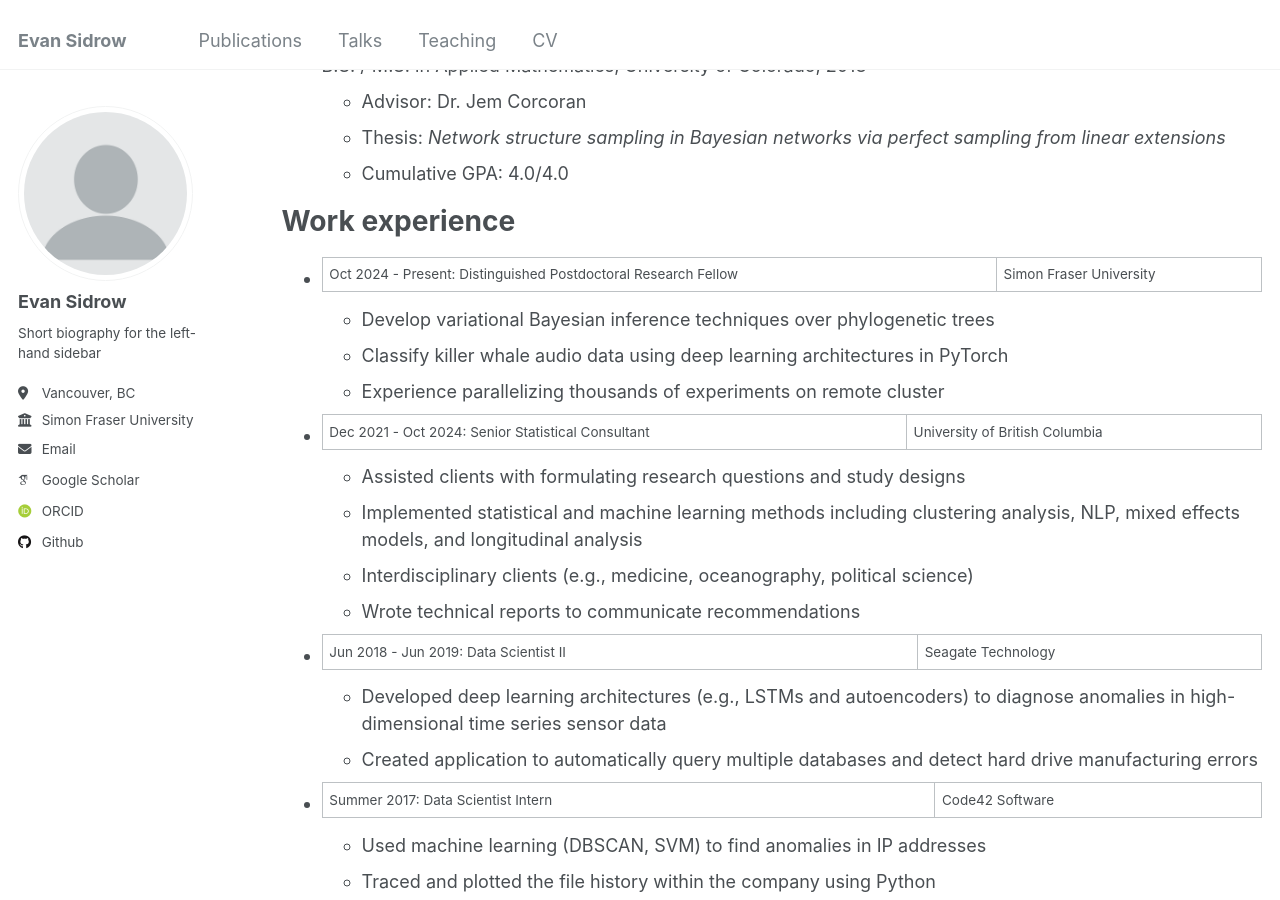
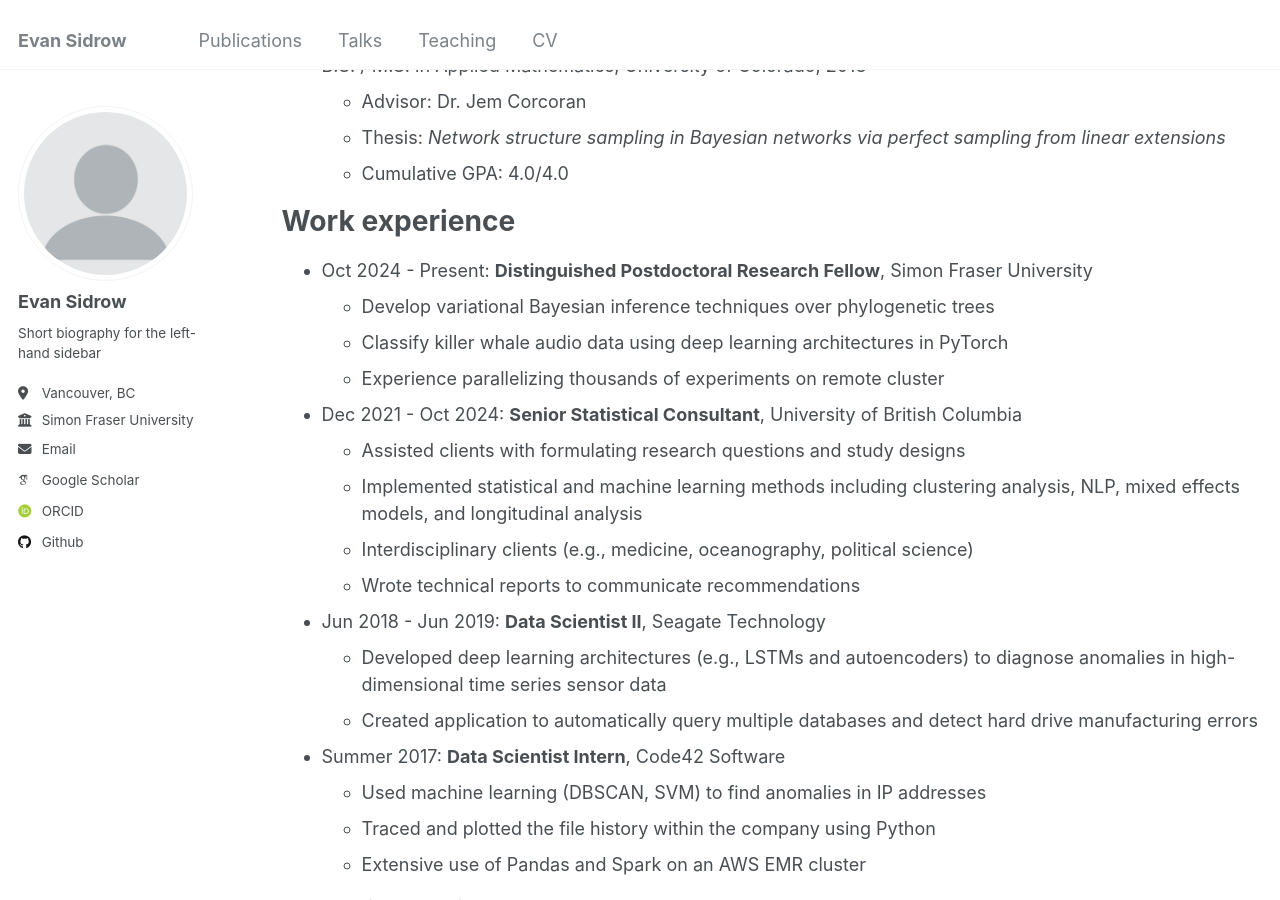
Before and after one commit to EvanSidrow/EvanSidrow.github.io, a Jekyll site: the page built from _pages/cv.md, in a window 1280 px wide and 900 px high, scrolled down 292 px. Built offline with Jekyll 4.4.1, drawn with Linux system fonts in a browser that asks for light colours; some web fonts are replaced.

Commit message:
Update cv.md

```diff
--- a/_pages/cv.md
+++ b/_pages/cv.md
@@ -22,22 +22,22 @@ Education
 
 Work experience
 ======
-* Oct 2024 - Present: Distinguished Postdoctoral Research Fellow | Simon Fraser University
+* Oct 2024 - Present: **Distinguished Postdoctoral Research Fellow**, Simon Fraser University
   * Develop variational Bayesian inference techniques over phylogenetic trees
   * Classify killer whale audio data using deep learning architectures in PyTorch
   * Experience parallelizing thousands of experiments on remote cluster
 
-* Dec 2021 - Oct 2024: Senior Statistical Consultant | University of British Columbia
+* Dec 2021 - Oct 2024: **Senior Statistical Consultant**, University of British Columbia
   * Assisted clients with formulating research questions and study designs
   * Implemented statistical and machine learning methods including clustering analysis, NLP, mixed effects models, and longitudinal analysis
   * Interdisciplinary clients (e.g., medicine, oceanography, political science)
   * Wrote technical reports to communicate recommendations
 
-* Jun 2018 - Jun 2019:  Data Scientist II | Seagate Technology
+* Jun 2018 - Jun 2019: **Data Scientist II**, Seagate Technology
   * Developed deep learning architectures (e.g., LSTMs and autoencoders) to diagnose anomalies in high-dimensional time series sensor data
   * Created application to automatically query multiple databases and detect hard drive manufacturing errors
 
-* Summer 2017:  Data Scientist Intern | Code42 Software
+* Summer 2017:  **Data Scientist Intern**, Code42 Software
   * Used machine learning (DBSCAN, SVM) to find anomalies in IP addresses
   * Traced and plotted the file history within the company using Python
   * Extensive use of Pandas and Spark on an AWS EMR cluster
```
